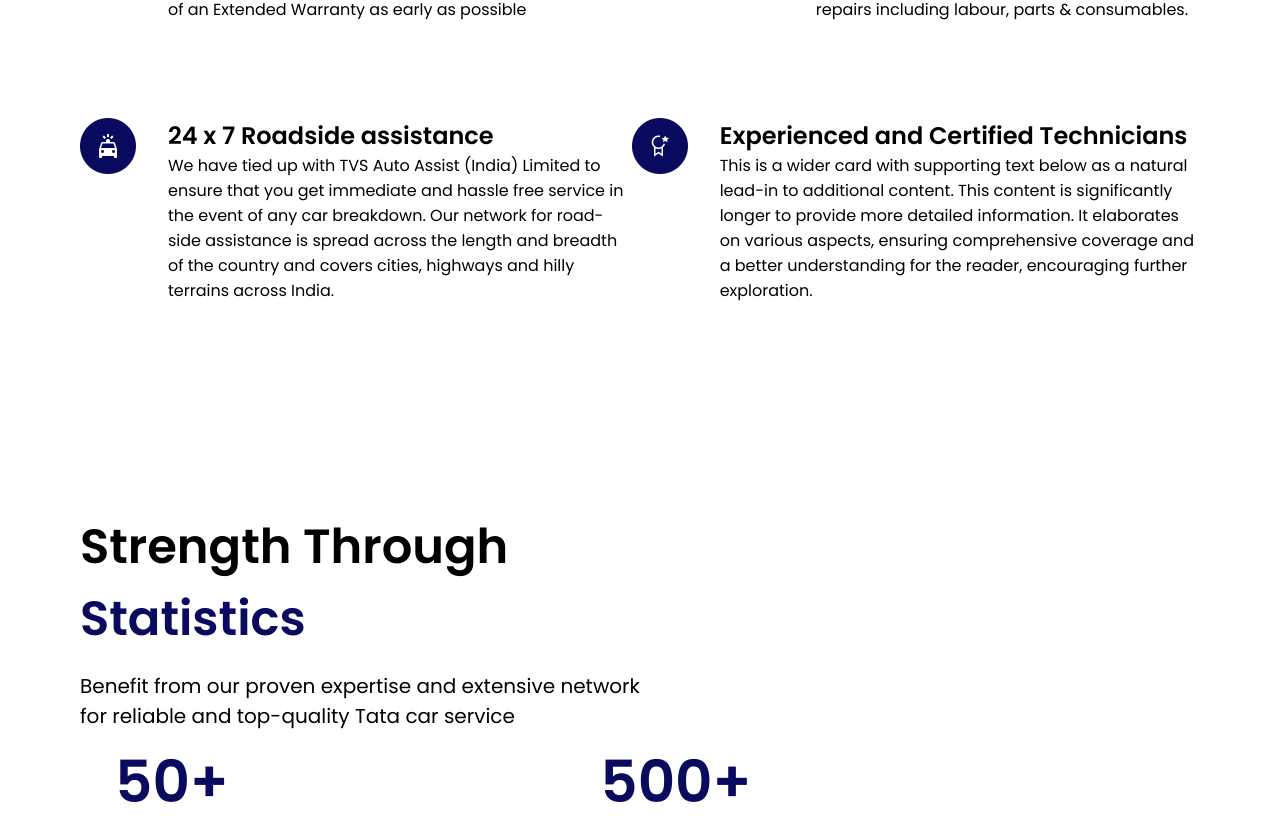
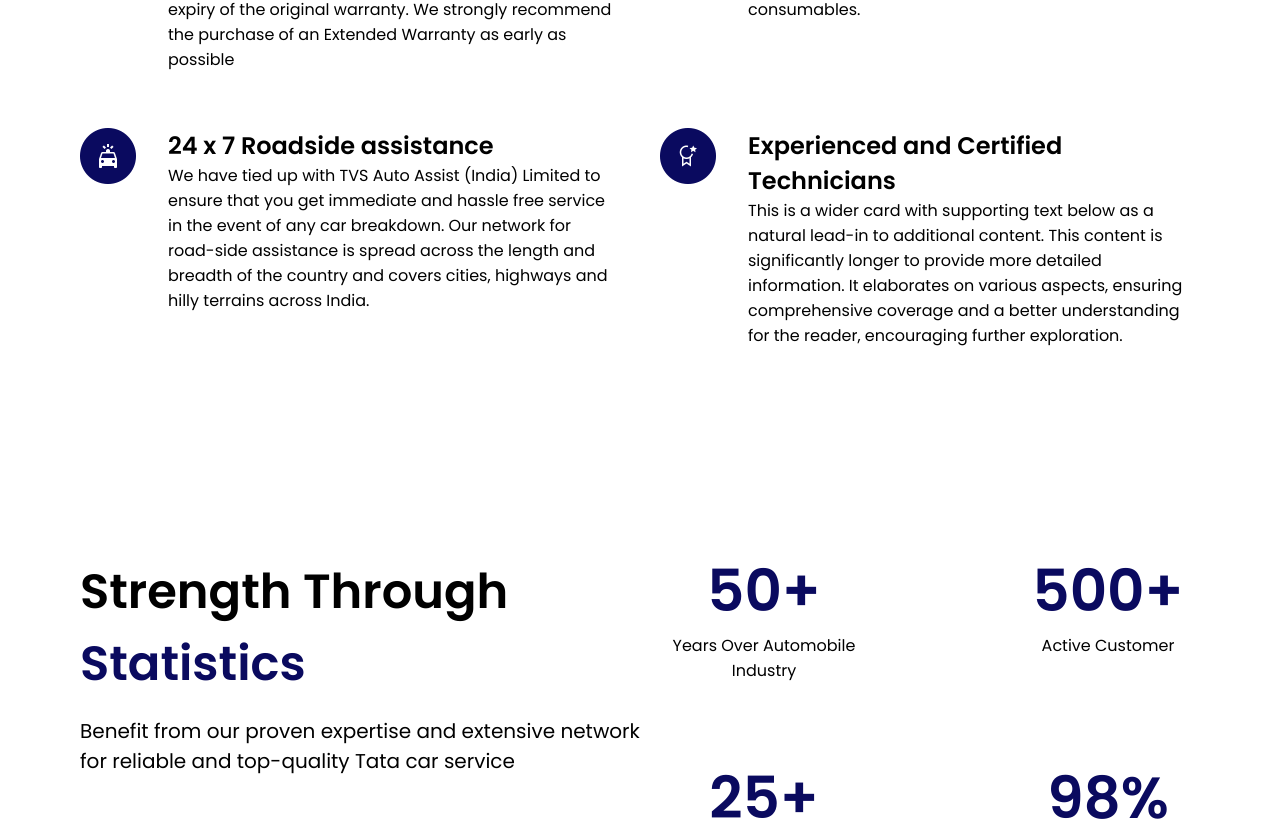
Before and after one commit to ajeeth-g/alagappaa-next, a Next.js app: page / in a window 1280 px wide. Shown: the part 2179-3000 px from the top of the page. Built offline with nearby package versions, Linux system fonts and the light colour scheme.

Commit message:
Css updated

```diff
--- a/src/app/components/Statistics/statistics.css
+++ b/src/app/components/Statistics/statistics.css
@@ -2,7 +2,7 @@
   display: flex;
   justify-content: space-between;
   align-items: flex-start;
-  flex-wrap: wrap;
+  gap: 3.2rem;
 }
 
 .statisticsLeft {
@@ -31,7 +31,7 @@
 .statsSecond {
   display: flex;
   align-items: start;
-  column-gap: 32rem;
+  column-gap: 16rem;
 }
 
 @media screen and (max-width: 1024px) {
--- a/src/app/components/Whyus/whyus.css
+++ b/src/app/components/Whyus/whyus.css
@@ -1,22 +1,22 @@
 .whyusContainer {
   display: flex;
   flex-direction: column;
-  row-gap: 9.6rem;
   justify-content: space-between;
+  gap: 5.6rem;
 }
 
 .leftColumn,
 .rightColumn {
   display: flex;
-  align-items: center;
-  justify-content: space-between;
-  row-gap: 9.6rem;
+  flex-direction: row;
+  flex: 1; /* Ensure both columns take equal width */
+  gap: 4rem;
 }
 
 @media (max-width: 768px) {
   .whyusContainer {
-    grid-template-columns: 1fr;
-    row-gap: 3.2rem;
+    flex-direction: column;
+    gap: 3.2rem;
   }
 
   .whyUsSection h2 {
@@ -26,6 +26,30 @@
   .leftColumn,
   .rightColumn {
     flex-direction: column;
-    row-gap: 3.2rem;
+    gap: 3.2rem;
   }
 }
+
+.explanation {
+  display: flex;
+  align-items: start;
+  justify-content: center;
+  gap: 3.2rem;
+  width: 100%; /* Ensure the explanation component takes full width */
+}
+
+@media (max-width: 768px) {
+  .explanation {
+    gap: 1.2rem;
+    width: 100%; /* Ensure the explanation component takes full width */
+  }
+
+  .explanation img {
+    width: 48px;
+    height: auto;
+  }
+
+  .whyusTitle h3 {
+    margin-bottom: 0.8rem;
+  }
+}
--- a/src/app/components/WhyusExplaination/whyusExplaination.css
+++ b/src/app/components/WhyusExplaination/whyusExplaination.css
@@ -2,8 +2,8 @@
   display: flex;
   align-items: start;
   justify-content: center;
-  max-width: 80rem;
   gap: 3.2rem;
+  width: 100%;
 }
 
 @media (max-width: 768px) {
```
